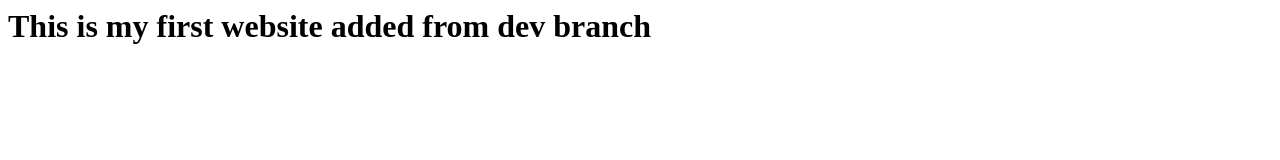
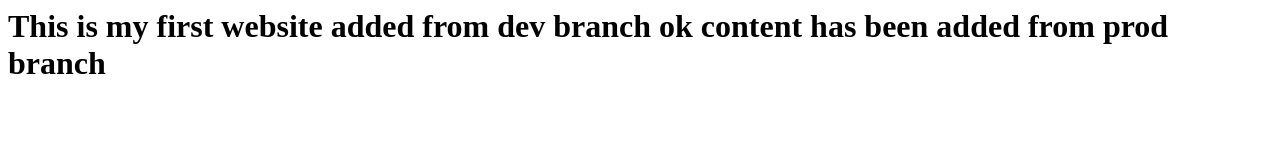
Before and after one commit to jha-deepak9981/demo-new, a plain HTML site: page index.html in a window 1280 px wide. Drawn offline with Linux system fonts and the light colour scheme.

Commit message:
added from prod

```diff
--- a/index.html
+++ b/index.html
@@ -1 +1 @@
-<h1> This is my first website added from dev branch </h1>
+<h1> This is my first website added from dev branch ok content has been added from prod branch</h1>
```
